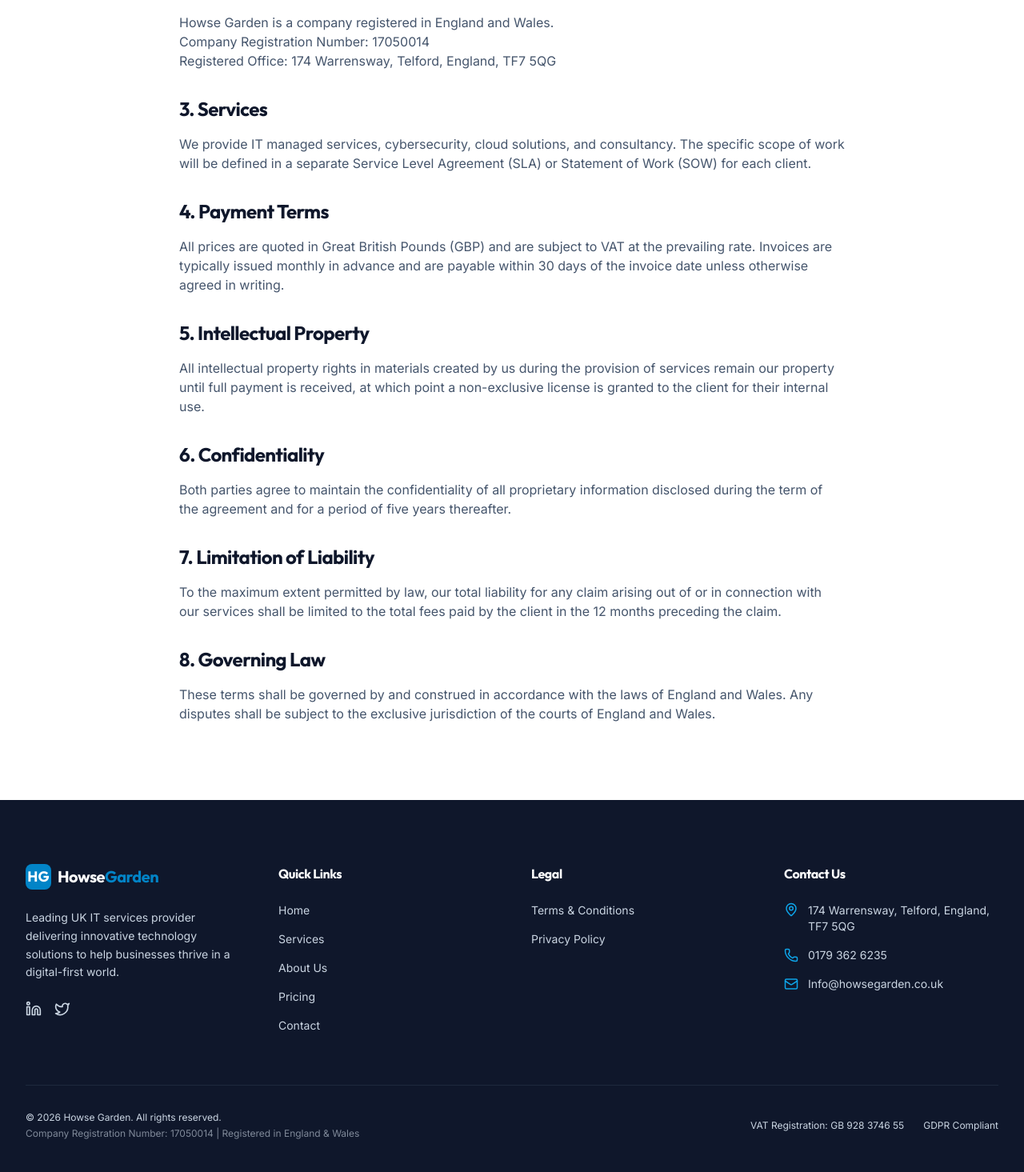
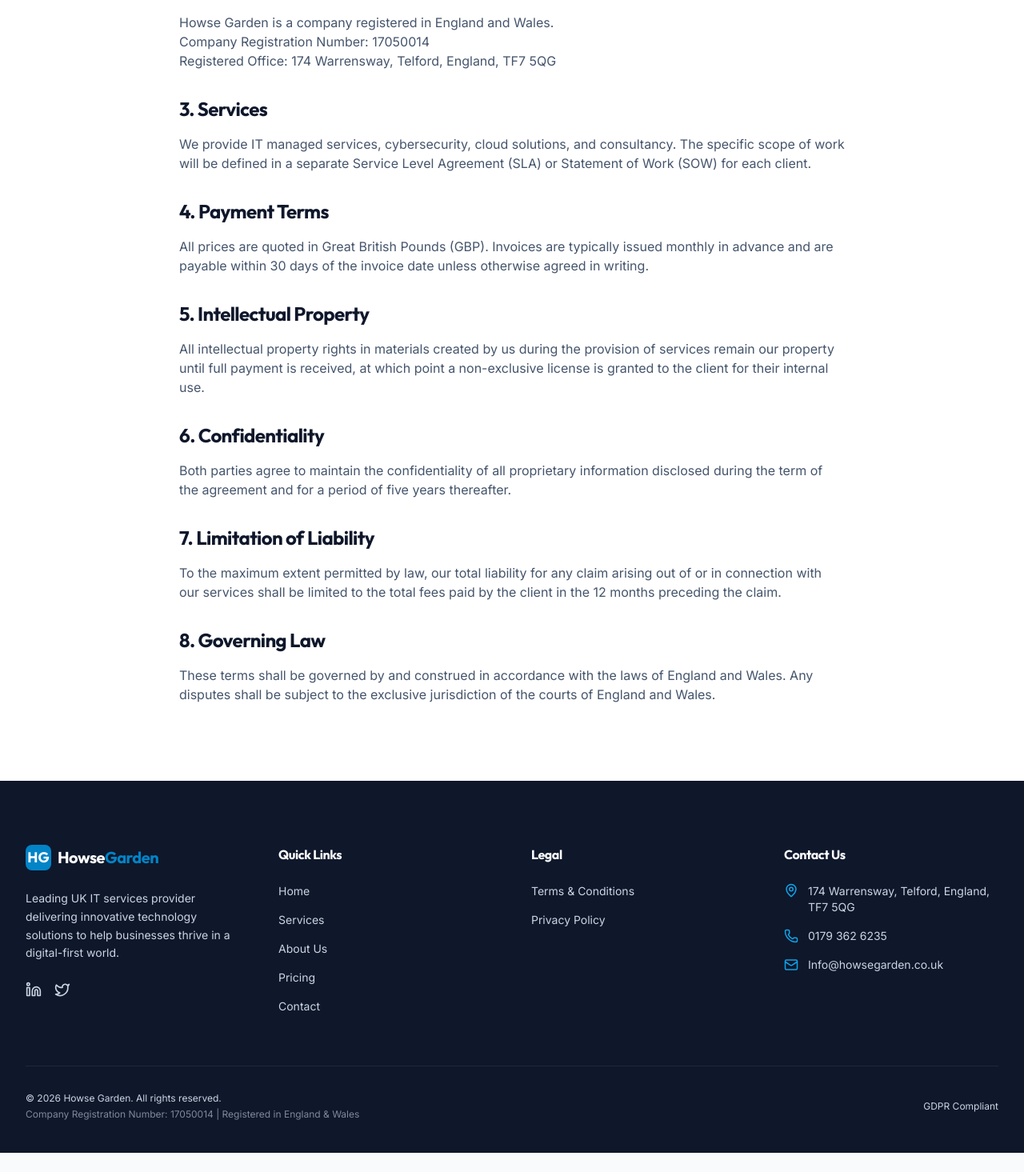
Before and after one commit to consultancy-outfit/100IT-SALESITES-001, a React (Vite) app: page /terms in a window 1280 px wide. Shown: the part 408-1873 px from the top of the page at 80% size. After the commit the page ends 1849 px from the top, so only its background shows below. Built offline with nearby package versions, Linux system fonts and the light colour scheme.

Commit message:
update changes

```diff
--- a/src/components/Layout.tsx
+++ b/src/components/Layout.tsx
@@ -164,7 +164,6 @@ const Footer = () => {
             <p className="mt-1 opacity-60">Company Registration Number: {COMPANY_DETAILS.crn} | Registered in England & Wales</p>
           </div>
           <div className="flex items-center space-x-6">
-            <span>VAT Registration: GB 928 3746 55</span>
             <span>GDPR Compliant</span>
           </div>
         </div>
--- a/src/pages/Pricing.tsx
+++ b/src/pages/Pricing.tsx
@@ -110,7 +110,6 @@ export default function Pricing() {
                     <span className="text-4xl font-display font-bold text-slate-900">£{plan.price}</span>
                     <span className="text-slate-500 ml-2">{plan.period}</span>
                   </div>
-                  <p className="text-xs text-slate-400 mt-2">* All prices are subject to VAT at the prevailing rate.</p>
                 </div>
 
                 <div className="space-y-4 mb-10">
--- a/src/pages/Terms.tsx
+++ b/src/pages/Terms.tsx
@@ -28,7 +28,7 @@ export default function Terms() {
 
           <section>
             <h2 className="text-2xl font-bold text-slate-900 mb-4">4. Payment Terms</h2>
-            <p>All prices are quoted in Great British Pounds (GBP) and are subject to VAT at the prevailing rate. Invoices are typically issued monthly in advance and are payable within 30 days of the invoice date unless otherwise agreed in writing.</p>
+            <p>All prices are quoted in Great British Pounds (GBP). Invoices are typically issued monthly in advance and are payable within 30 days of the invoice date unless otherwise agreed in writing.</p>
           </section>
 
           <section>
```
